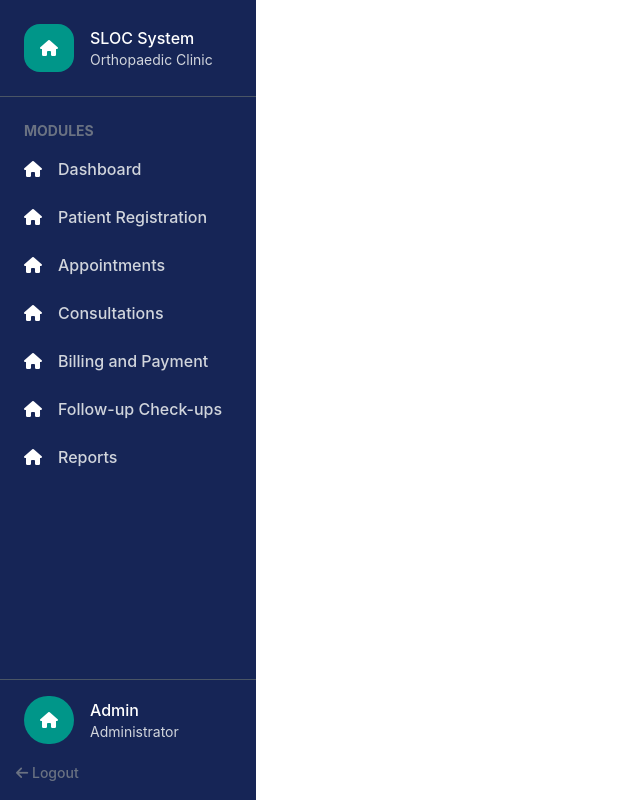
After one commit to Raffy-san/Orthopaedic-clinic-system, a PHP site: page /sidebar.html in a window 1280 px wide. The commit adds this page. Shown: the whole page, without its empty margins (0-640 px from the left). Run offline with PHP 8.4, Linux system fonts and the light colour scheme.

Commit message:
On branch raffy  Your branch is up to date with 'origin/raffy'.  Changes to be committed: 	new file:   css/global.css 	modified:   css/output.css 	modified:   index.html 	new file:   sidebar.html

```diff
--- /dev/null
+++ b/css/global.css
@@ -0,0 +1,18 @@
+.custom-scrollbar::-webkit-scrollbar {
+    width: 8px;
+    height: 8px;
+}
+
+.custom-scrollbar::-webkit-scrollbar-track {
+    background: #f1f1f1;
+    border-radius: 10px;
+}
+
+.custom-scrollbar::-webkit-scrollbar-thumb {
+    background: #888;
+    border-radius: 10px;
+}
+
+.custom-scrollbar::-webkit-scrollbar-thumb:hover {
+    background: #555;
+}
--- a/css/output.css
+++ b/css/output.css
@@ -8,17 +8,19 @@
       "Segoe UI Symbol", "Noto Color Emoji";
     --font-mono: ui-monospace, SFMono-Regular, Menlo, Monaco, Consolas, "Liberation Mono",
       "Courier New", monospace;
-    --color-blue-500: oklch(62.3% 0.214 259.815);
+    --color-red-500: oklch(63.7% 0.237 25.331);
+    --color-red-700: oklch(50.5% 0.213 27.518);
+    --color-teal-500: oklch(70.4% 0.14 182.503);
+    --color-teal-600: oklch(60% 0.118 184.704);
     --color-blue-700: oklch(48.8% 0.243 264.376);
     --color-blue-800: oklch(42.4% 0.199 265.638);
     --color-blue-900: oklch(37.9% 0.146 265.522);
     --color-blue-950: oklch(28.2% 0.091 267.935);
-    --color-gray-100: oklch(96.7% 0.003 264.542);
     --color-gray-200: oklch(92.8% 0.006 264.531);
+    --color-gray-300: oklch(87.2% 0.01 258.338);
     --color-gray-500: oklch(55.1% 0.027 264.364);
     --color-gray-600: oklch(44.6% 0.03 256.802);
     --color-gray-700: oklch(37.3% 0.034 259.733);
-    --color-black: #000;
     --color-white: #fff;
     --spacing: 0.25rem;
     --container-sm: 24rem;
@@ -26,12 +28,14 @@
     --text-sm--line-height: calc(1.25 / 0.875);
     --text-base: 1rem;
     --text-base--line-height: calc(1.5 / 1);
+    --text-lg: 1.125rem;
+    --text-lg--line-height: calc(1.75 / 1.125);
+    --text-xl: 1.25rem;
+    --text-xl--line-height: calc(1.75 / 1.25);
     --text-3xl: 1.875rem;
     --text-3xl--line-height: calc(2.25 / 1.875);
-    --text-4xl: 2.25rem;
-    --text-4xl--line-height: calc(2.5 / 2.25);
+    --font-weight-medium: 500;
     --font-weight-bold: 700;
-    --radius-md: 0.375rem;
     --radius-lg: 0.5rem;
     --radius-xl: 0.75rem;
     --radius-2xl: 1rem;
@@ -200,26 +204,20 @@
   .bottom-2 {
     bottom: calc(var(--spacing) * 2);
   }
-  .col-span-2 {
-    grid-column: span 2 / span 2;
-  }
-  .col-span-3 {
-    grid-column: span 3 / span 3;
-  }
-  .col-start-3 {
-    grid-column-start: 3;
-  }
-  .row-span-5 {
-    grid-row: span 5 / span 5;
-  }
   .mt-2 {
     margin-top: calc(var(--spacing) * 2);
   }
   .mt-3 {
     margin-top: calc(var(--spacing) * 3);
   }
+  .mt-auto {
+    margin-top: auto;
+  }
   .mb-2 {
     margin-bottom: calc(var(--spacing) * 2);
+  }
+  .mb-4 {
+    margin-bottom: calc(var(--spacing) * 4);
   }
   .mb-6 {
     margin-bottom: calc(var(--spacing) * 6);
@@ -230,11 +228,8 @@
   .flex {
     display: flex;
   }
-  .grid {
-    display: grid;
-  }
-  .table {
-    display: table;
+  .h-full {
+    height: 100%;
   }
   .h-screen {
     height: 100vh;
@@ -242,17 +237,14 @@
   .min-h-screen {
     min-height: 100vh;
   }
-  .w-2 {
-    width: calc(var(--spacing) * 2);
-  }
   .w-2\/5 {
     width: calc(2 / 5 * 100%);
   }
-  .w-3 {
-    width: calc(var(--spacing) * 3);
-  }
   .w-3\/5 {
     width: calc(3 / 5 * 100%);
+  }
+  .w-64 {
+    width: calc(var(--spacing) * 64);
   }
   .w-full {
     width: 100%;
@@ -260,20 +252,11 @@
   .max-w-sm {
     max-width: var(--container-sm);
   }
-  .border-collapse {
-    border-collapse: collapse;
+  .flex-1 {
+    flex: 1;
   }
   .cursor-pointer {
     cursor: pointer;
-  }
-  .resize {
-    resize: both;
-  }
-  .grid-cols-5 {
-    grid-template-columns: repeat(5, minmax(0, 1fr));
-  }
-  .grid-rows-5 {
-    grid-template-rows: repeat(5, minmax(0, 1fr));
   }
   .flex-col {
     flex-direction: column;
@@ -298,15 +281,25 @@
   .rounded-2xl {
     border-radius: var(--radius-2xl);
   }
+  .rounded-full {
+    border-radius: calc(infinity * 1px);
+  }
   .rounded-lg {
     border-radius: var(--radius-lg);
   }
   .rounded-xl {
     border-radius: var(--radius-xl);
   }
-  .border {
-    border-style: var(--tw-border-style);
-    border-width: 1px;
+  .border-t {
+    border-top-style: var(--tw-border-style);
+    border-top-width: 1px;
+  }
+  .border-b {
+    border-bottom-style: var(--tw-border-style);
+    border-bottom-width: 1px;
+  }
+  .border-gray-600 {
+    border-color: var(--color-gray-600);
   }
   .bg-blue-800 {
     background-color: var(--color-blue-800);
@@ -317,14 +310,20 @@
   .bg-gray-200 {
     background-color: var(--color-gray-200);
   }
+  .bg-teal-600 {
+    background-color: var(--color-teal-600);
+  }
   .bg-white {
     background-color: var(--color-white);
   }
   .p-2 {
     padding: calc(var(--spacing) * 2);
   }
-  .p-8 {
-    padding: calc(var(--spacing) * 8);
+  .p-4 {
+    padding: calc(var(--spacing) * 4);
+  }
+  .p-6 {
+    padding: calc(var(--spacing) * 6);
   }
   .px-4 {
     padding-inline: calc(var(--spacing) * 4);
@@ -335,13 +334,15 @@
   .py-2 {
     padding-block: calc(var(--spacing) * 2);
   }
+  .pt-4 {
+    padding-top: calc(var(--spacing) * 4);
+  }
+  .pl-6 {
+    padding-left: calc(var(--spacing) * 6);
+  }
   .text-3xl {
     font-size: var(--text-3xl);
     line-height: var(--tw-leading, var(--text-3xl--line-height));
-  }
-  .text-4xl {
-    font-size: var(--text-4xl);
-    line-height: var(--tw-leading, var(--text-4xl--line-height));
   }
   .text-sm {
     font-size: var(--text-sm);
@@ -350,6 +351,13 @@
   .font-bold {
     --tw-font-weight: var(--font-weight-bold);
     font-weight: var(--font-weight-bold);
+  }
+  .font-medium {
+    --tw-font-weight: var(--font-weight-medium);
+    font-weight: var(--font-weight-medium);
+  }
+  .text-gray-300 {
+    color: var(--color-gray-300);
   }
   .text-gray-500 {
     color: var(--color-gray-500);
@@ -363,28 +371,20 @@
   .text-white {
     color: var(--color-white);
   }
-  .underline {
-    text-decoration-line: underline;
-  }
-  .shadow-lg {
-    --tw-shadow: 0 10px 15px -3px var(--tw-shadow-color, rgb(0 0 0 / 0.1)), 0 4px 6px -4px var(--tw-shadow-color, rgb(0 0 0 / 0.1));
-    box-shadow: var(--tw-inset-shadow), var(--tw-inset-ring-shadow), var(--tw-ring-offset-shadow), var(--tw-ring-shadow), var(--tw-shadow);
-  }
-  .outline {
-    outline-style: var(--tw-outline-style);
-    outline-width: 1px;
-  }
   @media (hover: hover) {
     .hover\:bg-blue-900:hover {
       background-color: var(--color-blue-900);
+    }
+    .hover\:text-red-700:hover {
+      color: var(--color-red-700);
+    }
+    .hover\:text-white:hover {
+      color: var(--color-white);
     }
   }
   .focus\:ring-2:focus {
     --tw-ring-shadow: var(--tw-ring-inset,) 0 0 0 calc(2px + var(--tw-ring-offset-width)) var(--tw-ring-color, currentcolor);
     box-shadow: var(--tw-inset-shadow), var(--tw-inset-ring-shadow), var(--tw-ring-offset-shadow), var(--tw-ring-shadow), var(--tw-shadow);
-  }
-  .focus\:ring-blue-500:focus {
-    --tw-ring-color: var(--color-blue-500);
   }
   .focus\:ring-blue-700:focus {
     --tw-ring-color: var(--color-blue-700);
@@ -479,11 +479,6 @@
   inherits: false;
   initial-value: 0 0 #0000;
 }
-@property --tw-outline-style {
-  syntax: "*";
-  inherits: false;
-  initial-value: solid;
-}
 @layer properties {
   @supports ((-webkit-hyphens: none) and (not (margin-trim: inline))) or ((-moz-orient: inline) and (not (color:rgb(from red r g b)))) {
     *, ::before, ::after, ::backdrop {
@@ -504,7 +499,6 @@
       --tw-ring-offset-width: 0px;
       --tw-ring-offset-color: #fff;
       --tw-ring-offset-shadow: 0 0 #0000;
-      --tw-outline-style: solid;
     }
   }
 }
--- a/index.html
+++ b/index.html
@@ -5,6 +5,7 @@
     <meta charset="UTF-8">
     <meta name="viewport" content="width=device-width, initial-scale=1.0">
     <link rel="stylesheet" href="css/output.css">
+    <link rel="stylesheet" href="css/global.css">
     <link rel="stylesheet" href="https://cdnjs.cloudflare.com/ajax/libs/font-awesome/6.0.0-beta3/css/all.min.css">
     <title>Login Page</title>
 </head>
--- /dev/null
+++ b/sidebar.html
@@ -0,0 +1,71 @@
+<!DOCTYPE html>
+<html lang="en">
+
+<head>
+    <meta charset="UTF-8">
+    <meta name="viewport" content="width=device-width, initial-scale=1.0">
+    <link rel="stylesheet" href="css/global.css">
+    <link rel="stylesheet" href="css/output.css">
+    <link rel="stylesheet" href="https://cdnjs.cloudflare.com/ajax/libs/font-awesome/6.0.0-beta3/css/all.min.css">
+    <title>Document</title>
+</head>
+
+<body>
+    <section class="flex h-screen">
+        <div class="w-64 bg-blue-950 flex flex-col h-full">
+            <div class="w-full border-b p-6 border-gray-600 flex items-center gap-4">
+                <i class="fa-solid fa-house text-white p-4 bg-teal-600 rounded-2xl"></i>
+                <div>
+                    <h1 class="text-white text-md font-medium">SLOC System</h1>
+                    <h3 class="text-gray-300 text-sm">Orthopaedic Clinic</h3>
+                </div>
+            </div>
+            <div class="w-full p-6 overflow-y-auto flex-1">
+                <h2 class="text-gray-500 font-bold text-sm mb-4">MODULES</h2>
+                <div class="flex items-center gap-4 mb-6">
+                    <i class="fa-solid fa-house text-white"></i>
+                    <a href="" class="text-gray-300 hover:text-white font-medium">Dashboard</a>
+                </div>
+                <div class="flex items-center gap-4 mb-6">
+                    <i class="fa-solid fa-house text-white"></i>
+                    <a href="" class="text-gray-300 hover:text-white font-medium">Patient Registration</a>
+                </div>
+                <div class="flex items-center gap-4 mb-6">
+                    <i class="fa-solid fa-house text-white"></i>
+                    <a href="" class="text-gray-300 hover:text-white font-medium">Appointments</a>
+                </div>
+                <div class="flex items-center gap-4 mb-6">
+                    <i class="fa-solid fa-house text-white"></i>
+                    <a href="" class="text-gray-300 hover:text-white font-medium">Consultations</a>
+                </div>
+                <div class="flex items-center gap-4 mb-6">
+                    <i class="fa-solid fa-house text-white"></i>
+                    <a href="" class="text-gray-300 hover:text-white font-medium">Billing and Payment</a>
+                </div>
+                <div class="flex items-center gap-4 mb-6">
+                    <i class="fa-solid fa-house text-white"></i>
+                    <a href="" class="text-gray-300 hover:text-white font-medium">Follow-up Check-ups</a>
+                </div>
+                <div class="flex items-center gap-4 mb-6">
+                    <i class="fa-solid fa-house text-white"></i>
+                    <a href="" class="text-gray-300 hover:text-white font-medium">Reports</a>
+                </div>
+            </div>
+            <div class="mt-auto">
+                <div class="w-full border-t pt-4 pl-6 border-gray-600 flex items-center gap-4">
+                    <i class="fa-solid fa-house text-white p-4 bg-teal-600 rounded-full"></i>
+                    <div>
+                        <h1 class="text-white text-md font-medium">Admin</h1>
+                        <h3 class="text-gray-300 text-sm">Administrator</h3>
+                    </div>
+                </div>
+                <div class="w-full p-4">
+                    <a href="" class="text-gray-500 hover:text-red-700 font-medium text-sm"><i
+                            class="fa-solid fa-arrow-left"></i> Logout</a>
+                </div>
+            </div>
+        </div>
+    </section>
+</body>
+
+</html>
```
